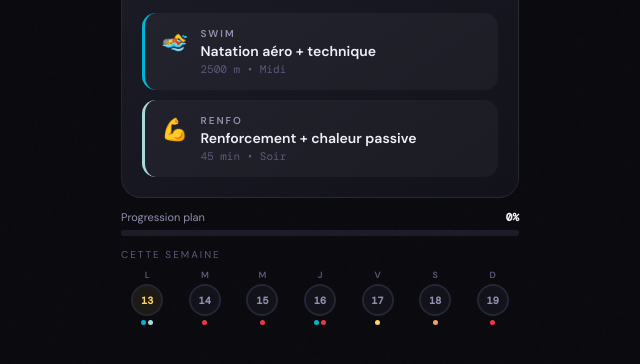
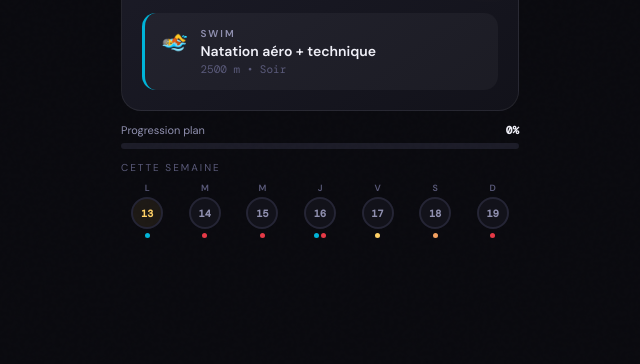
Before and after one commit to JeanJARDEL/irontrack, a plain HTML site: page index.html in a window 1280 px wide. Shown: the part 220-584 px from the top of the page, without its empty margins (320-960 px from the left). Drawn offline with nearby package versions, Linux system fonts and the light colour scheme.

Commit message:
Deleted first renfo and put first swim at night

```diff
--- a/index.html
+++ b/index.html
@@ -518,8 +518,7 @@ function d(y,m,day){ return `${y}-${String(m).padStart(2,'0')}-${String(day).pad
 const PLAN = {
   // ===== SEMAINE 1 — 13–19 juillet · VOLUME 1 (~13h30) =====
   [d(2026,7,13)]: [
-    {type:'swim',icon:'🏊',title:`Natation aéro + technique`,meta:`2500 m • Midi`,desc:`400 échauffement · 6×50 éducatifs (25 éduc / 25 nage) r20" · 8×100 à 1:50/100 r20" · 4×200 à 1:55/100 r30" · 200 souple.`},
-    {type:'renfo',icon:'💪',title:`Renforcement + chaleur passive`,meta:`45 min • Soir`,desc:`Gainage, squats, fentes, soulevé roumain léger, tirage. Puis maintien au chaud 25' (tenue chaude, sans se rafraîchir) + douche chaude 10–15'.`}
+    {type:'swim',icon:'🏊',title:`Natation aéro + technique`,meta:`2500 m • Soir`,desc:`400 échauffement · 6×50 éducatifs (25 éduc / 25 nage) r20" · 8×100 à 1:50/100 r20" · 4×200 à 1:55/100 r30" · 200 souple.`},
   ],
   [d(2026,7,14)]: [
     {type:'run',icon:'🏃',title:`Intervalles 2×(6×400 m)`,meta:`~12 km • Soir (au frais)`,desc:`20' EF + gammes · 2 blocs de 6×400 m à 4:50/km, r=1' trot, R=3' entre blocs · 10' retour au calme. Maintien au chaud 20' après la séance.`}
```
